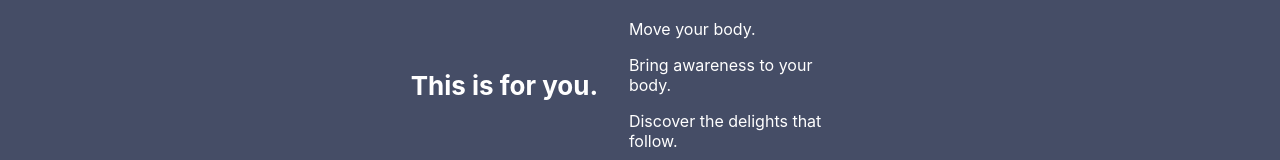
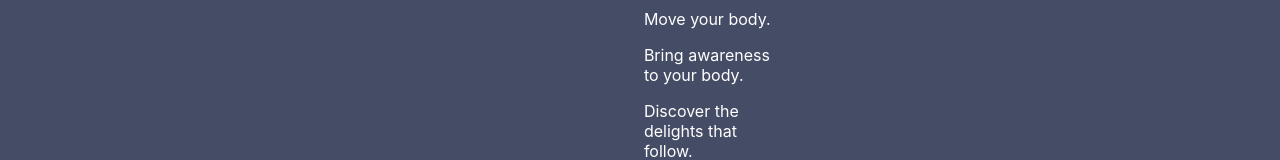
Before and after one commit to DigitalDsntHurt/jaaaam, a React (Create React App) app: page / in a window 1280 px wide. Shown: the part 619-779 px from the top of the page. Built offline with nearby package versions, Linux system fonts and the light colour scheme.

Commit message:
Refactors welcome component to accept a title

```diff
--- a/src/Welcome.js
+++ b/src/Welcome.js
@@ -1,11 +1,11 @@
 import './Welcome.css';
 
-function Welcome({ text, theme }) {
+function Welcome({ text, title, theme }) {
     return (
         <div className={`banner-sect ${theme}-theme`} >
             <div className='wrapper'>
                 <div className='title-cell'>
-                    <h1>This is for you.</h1>
+                    <h1>{title}</h1>
                 </div>
                 <div className='text-cell'>
                     {text}
```
